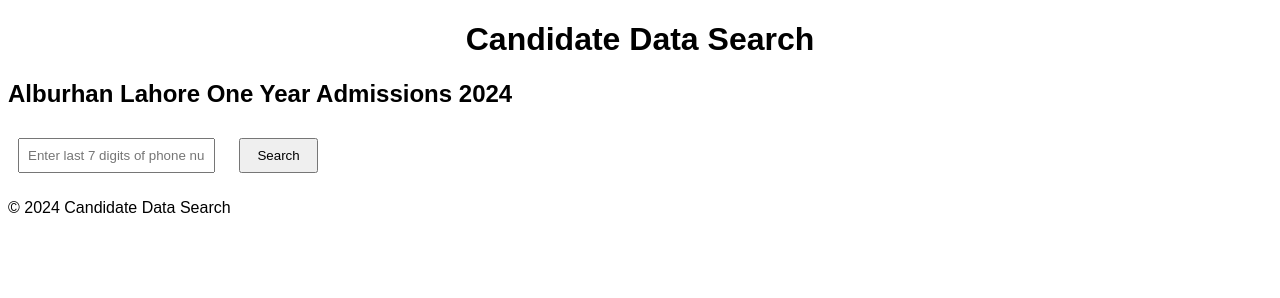
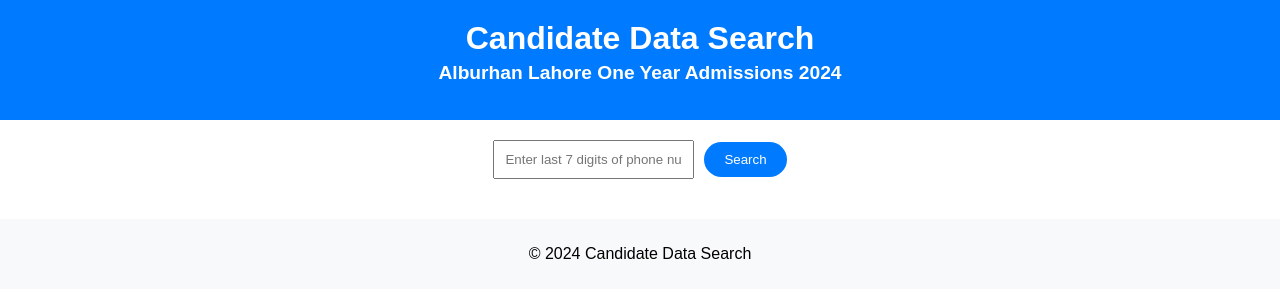
Before and after one commit to mhammadlatif/albnlhr1year2024, a plain HTML site: page index.html in a window 1280 px wide. Drawn offline with Linux system fonts and the light colour scheme.

Commit message:
Update style.css

```diff
--- a/style.css
+++ b/style.css
@@ -1,14 +1,56 @@
 body {
     font-family: Arial, sans-serif;
+    margin: 0;
+    padding: 0;
 }
+
+header {
+    background-color: #007bff;
+    color: #fff;
+    text-align: center;
+    padding: 20px 0;
+}
+
 h1 {
+    margin: 0;
+}
+
+h2 {
+    margin-top: 5px;
+    font-size: 1.2em;
+}
+
+main {
+    padding: 20px;
+}
+
+.search-container {
+    display: flex;
+    justify-content: center;
+    align-items: center;
+    margin-bottom: 20px;
+}
+
+input[type="text"] {
+    padding: 10px;
+    margin-right: 10px;
+}
+
+button {
+    padding: 10px 20px;
+    background-color: #007bff;
+    color: #fff;
+    border: none;
+    cursor: pointer;
+    border-radius: 20px; /* Rounded corners */
+}
+
+button:hover {
+    background-color: #0056b3;
+}
+
+footer {
+    background-color: #f8f9fa;
+    padding: 10px 0;
     text-align: center;
 }
-input[type="text"] {
-    padding: 8px;
-    margin: 10px;
-}
-button {
-    padding: 8px 16px;
-    margin: 10px;
-}
```
